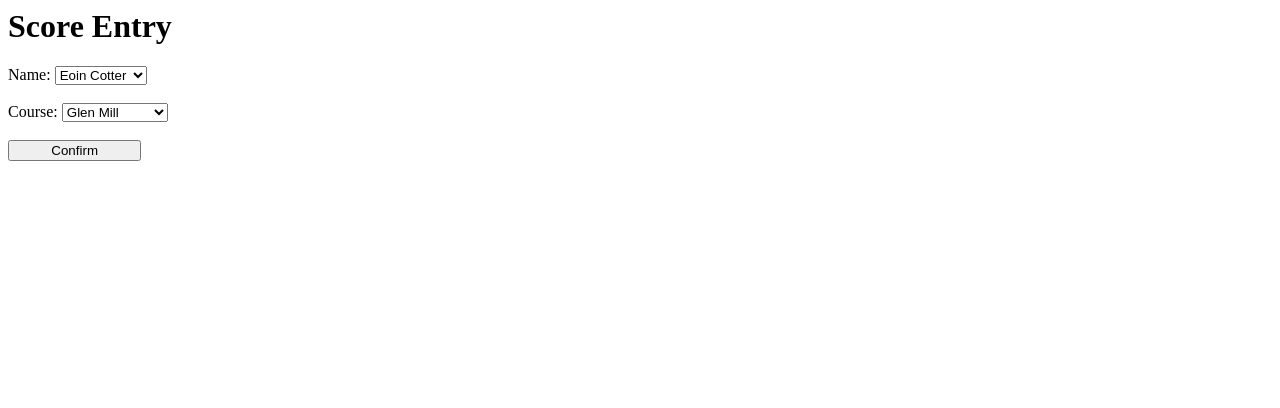
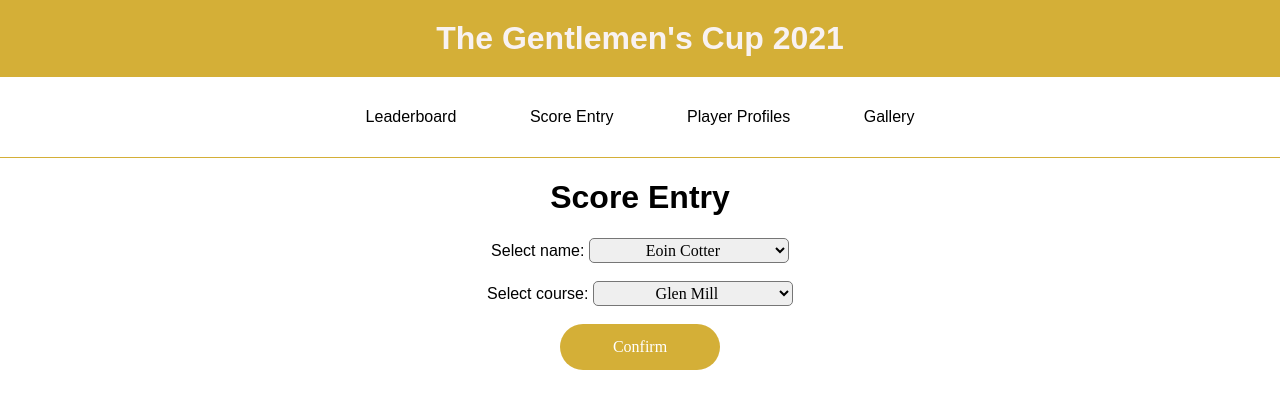
Before and after one commit to eoincotter/gentlemensCup, a plain HTML site: page index.html in a window 1280 px wide. Drawn offline with Linux system fonts and the light colour scheme; a web font is replaced by a local one.

Commit message:
Add styling

```diff
--- a/index.html
+++ b/index.html
@@ -2,18 +2,32 @@
   <head>
     <title>Gentlemen's Cup</title>
     <link href="style.css" type="text/css" rel="stylesheet">
+    <link rel="preconnect" href="https://fonts.gstatic.com">
+    <link href="https://fonts.googleapis.com/css2?family=KoHo:wght@300&display=swap" rel="stylesheet">
     <script src="script.js" defer></script>
   </head>
   <body>
+      <header>
+        <h1><a href='index.html'>The Gentlemen's Cup 2021</a></h1>
+        <nav>
+            <ul>
+              <li><a href="">Leaderboard</a></li>
+              <li><a href="">Score Entry</a></li>
+              <li><a href="">Player Profiles</a></li>
+              <li><a href="">Gallery</a></li>
+            </ul>
+          </nav>
+      </header>
+      <main>
       <h1>Score Entry</h1>
       <form id = 'player-name-confirmation' name = 'player-name-confirmation'>
-        <label for="names">Name:</label>
+        <label for="names">Select name:</label>
         <select name="names" id="names">
           <option value="Eoin Cotter">Eoin Cotter</option>
           <option value="Conall Hunt">Conall Hunt</option>
         </select>
         <br><br>
-        <label for="names">Course:</label>
+        <label for="names">Select course:</label>
         <select name="courses" id="courses">
           <option value="Glen Mill">Glen Mill</option>
           <option value="Leopardstown">Leopardstown</option>
@@ -135,6 +149,7 @@
         <span id = 'index-17'>0</span>
         <span id = 'index-18'>0</span>
         <span></span>
+        <span></span>
     </div>
     <div class="par">
         <span>Par</span>
@@ -195,6 +210,9 @@
 </article>
 <br/>
 <input class="button" id="score-submission-button" type="button" value="Submit Score" onclick="calculateTotals(); return false" />
-<p id = "score-submission-message">Nice score! Submit another score <a href="index.html">here</a></p>
+<p id = "score-submission-message">Nice score!</p>
+<br/>
+<a id = "another-score-submission-button" class="button-link" href="index.html">Submit another score</a>
 </div>
+</main>
 </body>
--- a/script.js
+++ b/script.js
@@ -57,6 +57,7 @@ function calculateTotals() {
 
   document.getElementById("score-submission-button").style.display = "none";
   document.getElementById("score-submission-message").style.display = "block";
+  document.getElementById("another-score-submission-button").style.display = "block";
   document.getElementById("front-9-total").innerHTML = `${front9Score}`;
   document.getElementById("back-9-total").innerHTML = `${back9Score}`;
   document.getElementById("18-total").innerHTML = `${totalScore}`;
@@ -91,8 +92,6 @@ function calculateTotals() {
 }
 
 function calculatePoints(scores) {
-  //var pars = `${courseData[`${courseName}`]['par']}`;  // access?
-  //var indices = `${courseData[`${courseName}`]['index']}`;  // access?
   var nettScores = [];
   for (var i = 0; i < 18; i++) {
     if (playerHandicap >= courseData[`${courseName}`]['index'][i] + 36) {
@@ -108,6 +107,7 @@ function calculatePoints(scores) {
 
   var points = [];
   for (var i = 0; i < 18; i++) {
+    // should use switch for this
     if ((nettScores[i] - courseData[`${courseName}`]['par'][i]) == -4) {
       points[points.length] = 6;
     } else if ((nettScores[i] - courseData[`${courseName}`]['par'][i]) == -3) {
--- a/style.css
+++ b/style.css
@@ -1,3 +1,116 @@
+html, body {
+    margin: 0;
+    padding: 0;
+    scroll-behavior:smooth;
+  }
+
+body {
+    font-family: 'KoHo', sans-serif;
+  }
+
+a {
+    color: black;
+    text-decoration: none;
+}
+
+  /* Header */
+header {
+    /* position: fixed; */
+    top: 0px;
+    width: 100%;
+    background-color: white;
+    /* box-shadow: 0 3px 3px grey;*/
+}
+
+header h1 {
+    background-color: #d4af37;
+    text-align: center;
+    margin: 0px;
+    padding: 20px;
+}
+
+header h1 a {
+    color: rgb(248, 242, 242);
+}
+
+/* Nav Bar */
+nav {
+    height: 80px;
+    width: 100%;
+    border-bottom: 1px solid #d4af37;
+}
+
+nav ul {
+    list-style: none;
+    margin: 0 auto;
+    padding: 0;
+    position: absolute;
+    right: 5%;
+    width: 90%;
+    text-align: center;
+    overflow: hidden;
+    white-space: nowrap;
+  }
+
+nav ul li {
+    color: #fff;
+    display: inline-block;
+    height: 76px;
+    line-height: 80px;
+    list-style: none;
+    padding: 0 3%;
+    transition: background .5s;
+}
+
+nav ul li:hover {
+    cursor: pointer;
+    transition: background .5s;
+    border-bottom: 4px solid #d4af37;
+}
+
+main{
+    text-align: center;
+}
+
+input{
+    font-family: 'KoHo', sans-serif;
+    width: 3em;
+    text-align: center;
+}
+
+input.button {
+    width: 10em;
+    background-color: #d4af37;
+    padding: 14px 30px 14px 30px;
+    border-radius: 55px;
+    border: none;
+    color: white;
+    font-family: 'KOHO';
+    font-size: 16px;
+}
+
+.button-link{
+    background-color: #d4af37;
+    padding: 14px 30px 14px 30px;
+    border-radius: 55px;
+    border: none;
+    color: white;
+    width: max-content;
+}
+
+input.button:hover {
+    cursor: pointer;
+}
+
+select {
+    font-family: 'KOHO';
+    font-size: 16px;
+    width: 200px;
+    height: 25px;
+    text-align: center;
+    border-radius: 5px;
+}
+
 #player-details {
     display: none;
 }
@@ -48,14 +161,12 @@
 form{
     margin-bottom: 0em;
 }
-input {
-    width: 3em;
-}
-input.button {
-    width: 10em;
+
+#score-submission-message{
+    display: none;
 }
 
-#score-submission-message{
+#another-score-submission-button{
     display: none;
 }
 
```
